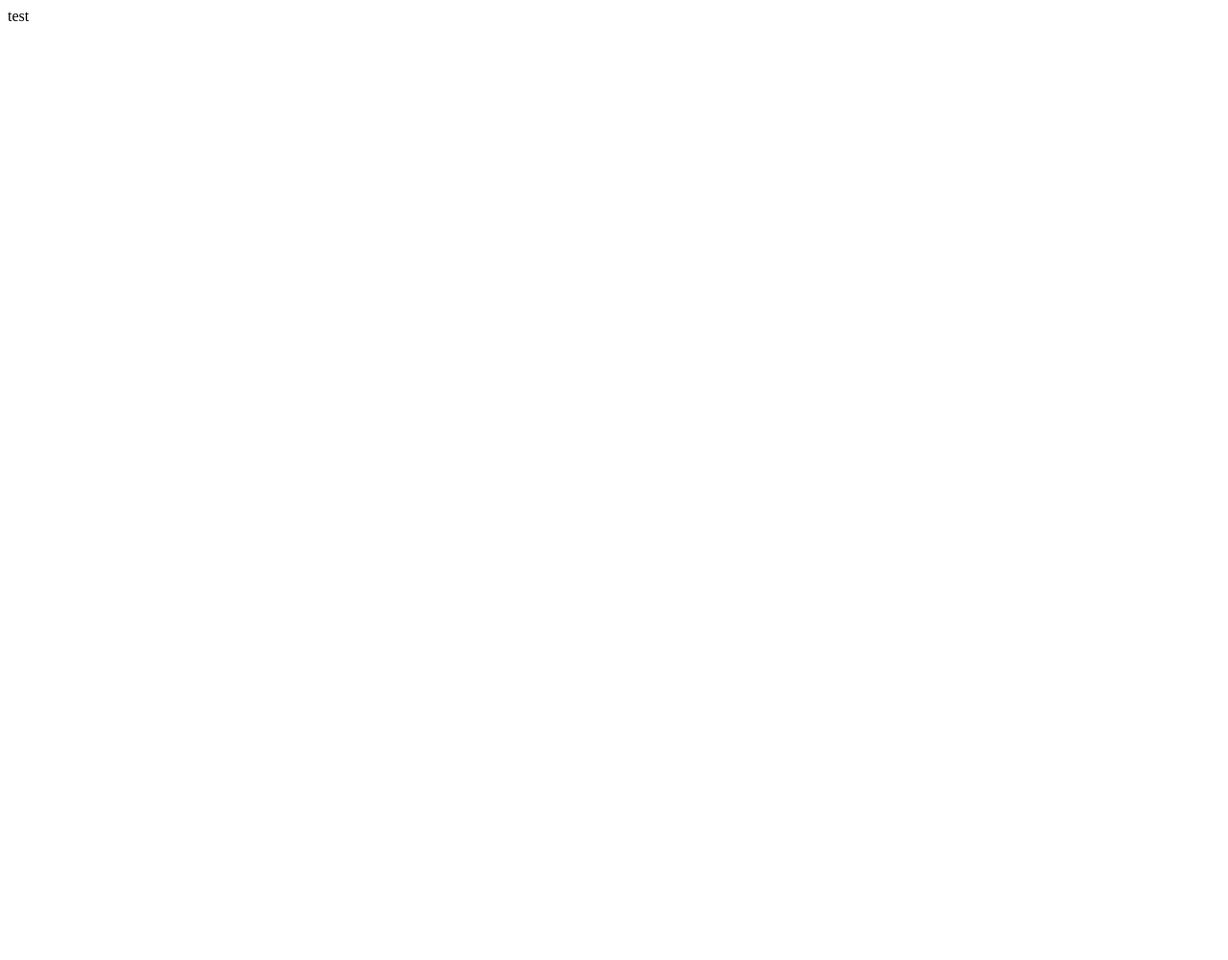
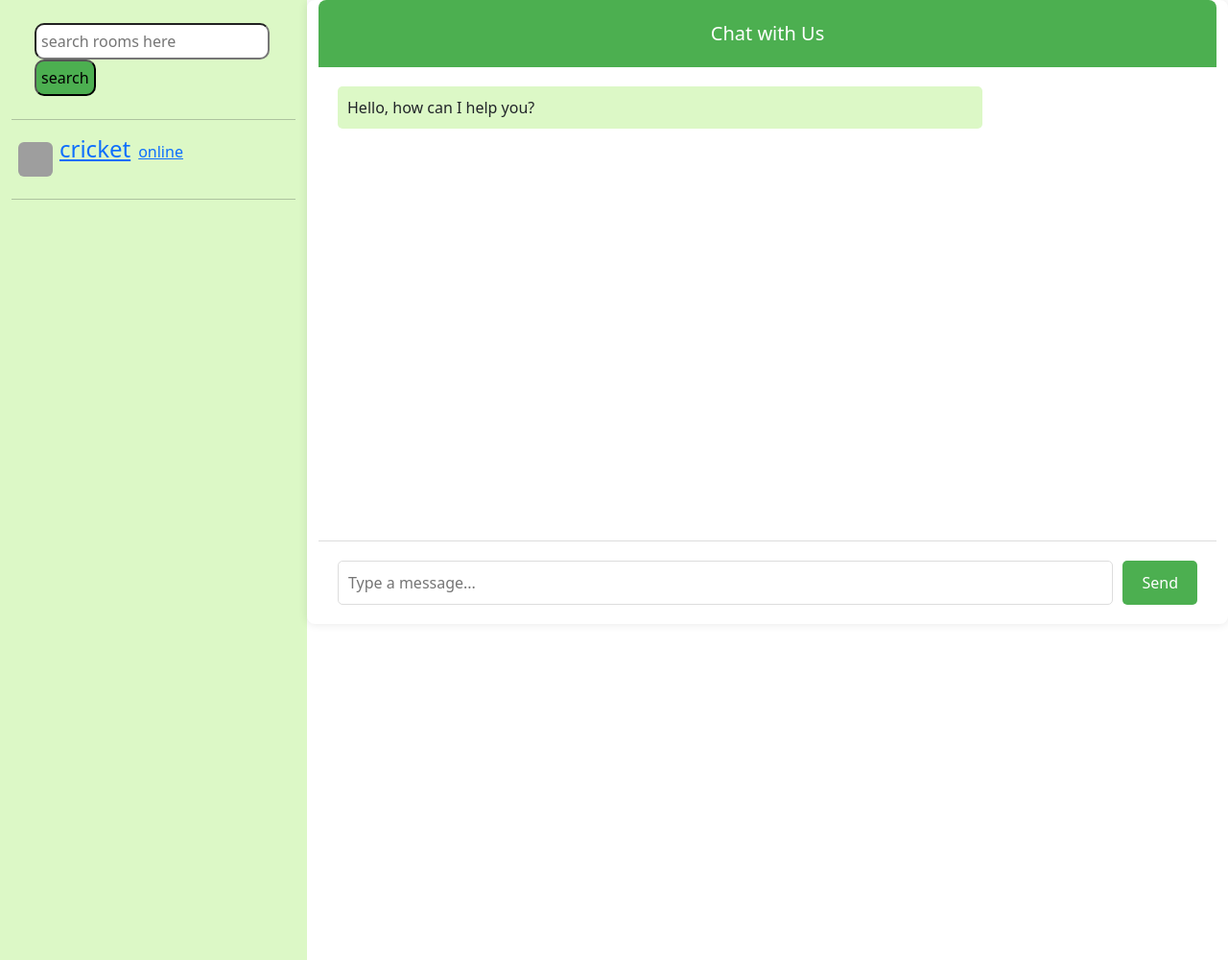
Before and after one commit to Sreeragtv007/Realtime_chat_room, a Django app: page / in a window 1280 px wide. Before the commit the page is almost empty. Shown: the whole page at 96% size. Before the commit the page ends 22 px from the top, so only its background shows below. Run offline with Django 4.2, Linux system fonts and the light colour scheme; grey boxes are pictures that could not be loaded.

Commit message:
static file updated

```diff
--- a/chat/templates/index.html
+++ b/chat/templates/index.html
@@ -1,11 +1,86 @@
+
+{% load static %}
 <!DOCTYPE html>
 <html lang="en">
-<head>
-    <meta charset="UTF-8">
-    <meta name="viewport" content="width=device-width, initial-scale=1.0">
+  <head>
+    <meta charset="UTF-8" />
+    <meta name="viewport" content="width=device-width, initial-scale=1.0" />
     <title>Document</title>
-</head>
-<body>
-    test
-</body>
+    <link rel="stylesheet" href="{% static 'css/style1.css' %}" />
+  </head>
+  <body>
+    <div class="container-fluid">
+      <div class="row">
+        <div class="chat-room col-md-3">
+          <div class="p-2 m-3">
+            <input type="text" placeholder="search rooms here">
+            <button class="serach-btn">search</button>
+          </div>
+          <hr>
+
+          <div>
+            <a href=""><div class=" d-flex room-name">
+              <img src="./avatar4.png" alt="" class="room-img">
+              <h4>cricket</h4>
+              <h6 class="m-2">online</h6>
+            </div></a>
+          </div>
+          <hr>
+
+        </div>
+        <div class="chat-container col-md-9">
+          <div class="chat-header">
+              Chat with Us
+          </div>
+          <div class="chat-messages">
+              <div class="message user">Hello, how can I help you?</div>
+              <!-- More messages here -->
+          </div>
+          <div class="chat-input">
+              <input type="text" placeholder="Type a message...">
+              <button>Send</button>
+          </div>
+      </div>
+      </div>
+    </div>
+
+    <link
+      href="https://cdn.jsdelivr.net/npm/bootstrap@5.3.3/dist/css/bootstrap.min.css"
+      rel="stylesheet"
+      integrity="sha384-QWTKZyjpPEjISv5WaRU9OFeRpok6YctnYmDr5pNlyT2bRjXh0JMhjY6hW+ALEwIH"
+      crossorigin="anonymous"
+    />
+    <script
+      src="https://cdn.jsdelivr.net/npm/bootstrap@5.3.3/dist/js/bootstrap.bundle.min.js"
+      integrity="sha384-YvpcrYf0tY3lHB60NNkmXc5s9fDVZLESaAA55NDzOxhy9GkcIdslK1eN7N6jIeHz"
+      crossorigin="anonymous"
+    ></script>
+
+
+
+    <script>
+      // Simple JavaScript to handle sending messages
+      const input = document.querySelector('.chat-input input');
+      const button = document.querySelector('.chat-input button');
+      const chatMessages = document.querySelector('.chat-messages');
+
+      button.addEventListener('click', () => {
+          const message = input.value.trim();
+          if (message) {
+              const messageElement = document.createElement('div');
+              messageElement.classList.add('message', 'user');
+              messageElement.textContent = message;
+              chatMessages.appendChild(messageElement);
+              input.value = '';
+              chatMessages.scrollTop = chatMessages.scrollHeight;
+          }
+      });
+
+      input.addEventListener('keypress', (e) => {
+          if (e.key === 'Enter') {
+              button.click();
+          }
+      });
+  </script>
+  </body>
 </html>
--- a/chatapp/settings.py
+++ b/chatapp/settings.py
@@ -115,8 +115,10 @@ USE_TZ = True
 
 # Static files (CSS, JavaScript, Images)
 # https://docs.djangoproject.com/en/4.2/howto/static-files/
-
+import os
 STATIC_URL = 'static/'
+# STATIC_ROOT = os.path.join(BASE_DIR, 'static')
+STATICFILES_DIRS=[BASE_DIR / "static"]
 
 # Default primary key field type
 # https://docs.djangoproject.com/en/4.2/ref/settings/#default-auto-field
--- a/chatapp/urls.py
+++ b/chatapp/urls.py
@@ -16,8 +16,11 @@ Including another URLconf
 """
 from django.contrib import admin
 from django.urls import path,include
+from django.conf.urls.static import static
+from django.conf import settings
+
 
 urlpatterns = [
     path('admin/', admin.site.urls),
     path('',include('chat.urls'))
-]
+]+ static(settings.MEDIA_URL, document_root=settings.MEDIA_ROOT)
--- a/files/index.html
+++ b/files/index.html
@@ -1,10 +1,12 @@
+
+{% load static %}
 <!DOCTYPE html>
 <html lang="en">
   <head>
     <meta charset="UTF-8" />
     <meta name="viewport" content="width=device-width, initial-scale=1.0" />
     <title>Document</title>
-    <link rel="stylesheet" href="./style1.css" />
+    <link rel="stylesheet" href="{% static 'css1/style1.css' %}" />
   </head>
   <body>
     <div class="container-fluid">
--- /dev/null
+++ b/static/css/style1.css
@@ -0,0 +1,126 @@
+*{
+    margin: 0;
+    padding: 0;
+    box-sizing: border-box;
+
+}
+.chat-room{
+    background: #dcf8c6;
+    height:1000px;
+    width: 100%;
+}
+
+.room-img{
+    height: 40px;
+    width: 40px;
+    border-radius: 8px;
+    padding: 2px;
+    margin: 5px;
+}
+
+a{
+    text-decoration: none;
+
+
+}
+input{
+    border-radius: 10px;
+    padding: 5px;
+}
+
+.chat{
+    height: 1000px;
+    background: #4CAF50;
+}
+
+
+/* body {
+    font-family: Arial, sans-serif;
+    background-color: #f4f4f9;
+    margin: 0;
+    padding: 0;
+    display: flex;
+    justify-content: center;
+    align-items: center;
+    height: 100vh;
+} */
+
+.chat-container {
+    width: 400px;
+    height: 650px;
+    background: #fff;
+    border-radius: 8px;
+    box-shadow: 0 0 10px rgba(0, 0, 0, 0.1);
+    display: flex;
+    flex-direction: column;
+}
+
+.chat-header {
+    padding: 20px;
+    background: #4CAF50;
+    width: 100%;
+
+    color: #fff;
+    font-size: 20px;
+    text-align: center;
+    border-top-left-radius: 8px;
+    border-top-right-radius: 8px;
+}
+
+.chat-messages {
+    flex: 1;
+    padding: 20px;
+    overflow-y: auto;
+}
+
+.message {
+    margin-bottom: 20px;
+    padding: 10px;
+    border-radius: 5px;
+    max-width: 75%;
+    word-wrap: break-word;
+}
+
+.message.user {
+    background: #dcf8c6;
+    align-self: flex-end;
+}
+
+/* .message.bot {
+    background: #f1f0f0;
+    align-self: flex-start;
+} */
+
+.chat-input {
+    padding: 20px;
+    border-top: 1px solid #ddd;
+    display: flex;
+}
+
+.chat-input input {
+    flex: 1;
+    padding: 10px;
+    border: 1px solid #ddd;
+    border-radius: 5px;
+    margin-right: 10px;
+}
+
+.chat-input button {
+    padding: 10px 20px;
+    background: #4CAF50;
+    color: #fff;
+    border: none;
+    border-radius: 5px;
+    cursor: pointer;
+}
+
+.chat-input button:hover {
+    background: #45a049;
+}
+
+.serach-btn{
+    background-color: #4CAF50;
+    padding: 5px;
+    border-radius: 10px;
+
+}
```
Also changed, not shown: db.sqlite3 (added).
